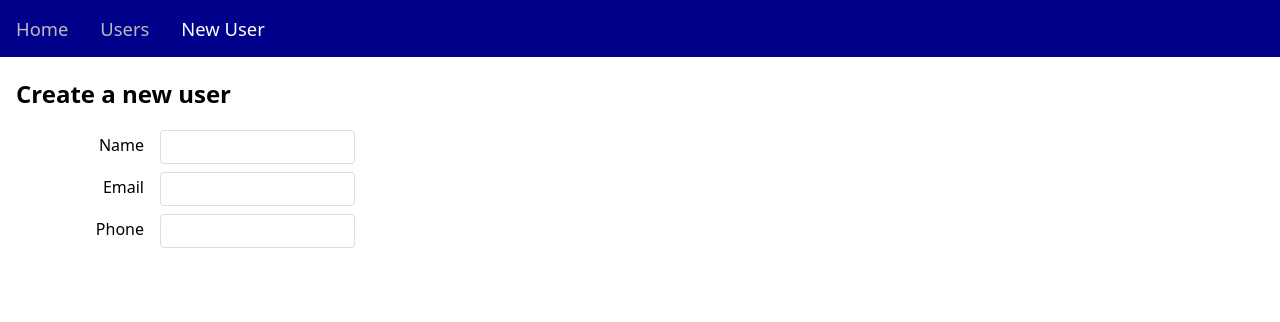
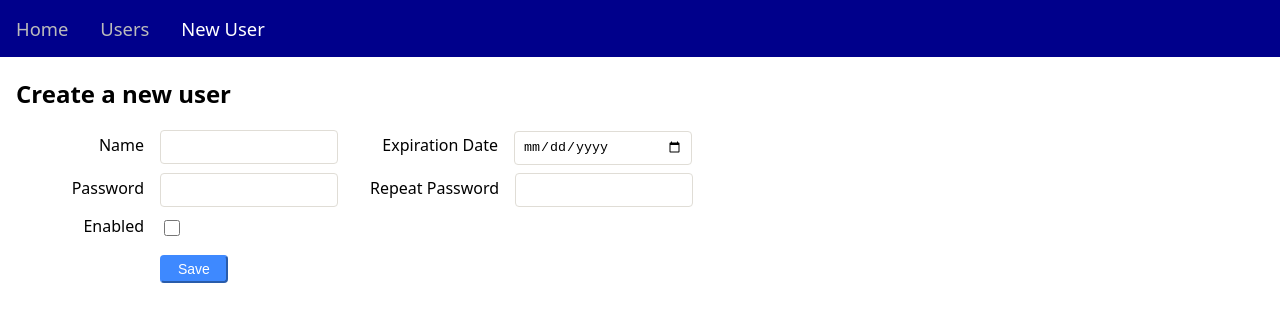
Before and after one commit to lcrespom/angular-user-management, an Angular app: page /users/new in a window 1280 px wide. Shown: the top 322 px of the page. Built offline with nearby package versions, Linux system fonts and the light colour scheme.

Commit message:
Working on new user

```diff
--- a/src/app/components/new-user-form/new-user-form.html
+++ b/src/app/components/new-user-form/new-user-form.html
@@ -2,29 +2,40 @@
 
 <article>
   <!-- <form [formGroup]="userForm" (ngSubmit)="onSubmit()"> -->
+  <!--
+    The form layout is different from the spec, because with a natural tab order
+    the user would enter name, then first password, then exipry date, then second
+    password. Having the two passwords in the same row ensures the first password
+    is immediately followed by the second.
+    The alternate approach would be to change the layout or tab order so the user
+    tabs on the first column and then on the second, but that would degrade the UX.
+   -->
   <form>
     <div class="form-row">
+      <!-- User name -->
       <label class="form-label" for="name">Name</label>
-      <input formControlName="name" id="name" type="text" class="form-input" #focusInput />
-      <!-- <div *ngIf="userForm.get('name')?.invalid && userForm.get('name')?.touched" class="text-red-500 text-sm mt-1">
-        Name is required.
-      </div> -->
+      <input formControlName="name" id="name" type="text" class="form-input" />
+      <!-- Expiry date -->
+      <label class="form-label ml-2" for="date">Expiration Date</label>
+      <input formControlName="date" id="date" type="date" class="form-input" />
     </div>
 
     <div class="form-row">
-      <label class="form-label" for="email">Email</label>
-      <input formControlName="email" id="email" type="email" class="form-input" />
-      <!-- <div *ngIf="userForm.get('email')?.invalid && userForm.get('email')?.touched" class="text-red-500 text-sm mt-1">
-        A valid email is required.
-      </div> -->
+      <!-- Password -->
+      <label class="form-label" for="password1">Password</label>
+      <input formControlName="password1" id="password1" type="password" class="form-input" />
+      <!-- Repeat password -->
+      <label class="form-label ml-2" for="password2">Repeat Password</label>
+      <input formControlName="password2" id="password2" type="password" class="form-input" />
     </div>
 
     <div class="form-row">
-      <label class="form-label" for="phone">Phone</label>
-      <input formControlName="phone" id="phone" type="text" class="form-input" />
-      <!-- <div *ngIf="userForm.get('phone')?.invalid && userForm.get('phone')?.touched" class="text-red-500 text-sm mt-1">
-        Phone number is required.
-      </div> -->
+      <!-- Enabled -->
+      <label class="form-label" for="enabled">Enabled</label>
+      <input formControlName="enabled" id="enabled" type="checkbox" class="form-input" />
+    </div>
+    <div class="button-row">
+      <button class="btn btn-primary">Save</button>
     </div>
   </form>
 </article>
--- a/src/app/pages/users-table/users-table.css
+++ b/src/app/pages/users-table/users-table.css
@@ -1,5 +1,6 @@
 .users-table {
   width: 100%;
+  max-width: 40rem;
   border-collapse: collapse;
 }
 
--- a/src/app/pages/users-table/users-table.html
+++ b/src/app/pages/users-table/users-table.html
@@ -14,7 +14,7 @@
     <tr [ngClass]="{ 'disabled-user': !user.isEnabled }">
       <td>{{ user.userName }}</td>
       <td>{{ user.expDate }}</td>
-      <td>{{ user.isEnabled }}</td>
+      <td>{{ user.isEnabled ? 'Yes' : 'No' }}</td>
       <td>
         <button class="btn btn-primary" [routerLink]="['/users', user.id]">Edit</button>
       </td>
--- a/src/styles.css
+++ b/src/styles.css
@@ -1,11 +1,23 @@
+/* ----- Global font and body margin -----*/
 body {
   font-family: system-ui, -apple-system, BlinkMacSystemFont, 'Segoe UI', Roboto, 'Helvetica Neue',
     Arial, sans-serif;
   margin: 0;
 }
 
+/* ----- Custom utility classes -----*/
+.ml-2 {
+  margin-left: 2rem;
+}
+
+/* ----- Form elements -----*/
 .form-row {
   margin-bottom: 0.5rem;
+}
+
+.button-row {
+  margin-top: 1rem;
+  margin-left: 9rem;
 }
 
 .form-label {
@@ -17,16 +29,25 @@ body {
 
 .form-input {
   height: 2rem;
+  width: 10rem;
   padding: 0 0.5rem 0 0.5rem;
   border: 1px solid #e0ddd6;
   border-radius: 0.25rem;
+}
+
+.form-input[type='checkbox'] {
+  height: 1rem;
+  width: 1rem;
+  border: 1px solid #e0ddd6;
+  border-radius: 0.25rem;
+  vertical-align: middle;
 }
 
 .btn {
   display: inline-flex;
   align-items: center;
   justify-content: center;
-  border-radius: 0.5rem;
+  border-radius: 0.25rem;
   height: 1.75rem;
   padding: 0 1rem 0 1rem;
   background-color: oklch(89.8% 0.01 83.66);
```
Also changed, not shown: 1 other file (tests, documents, lock files or other folders).
